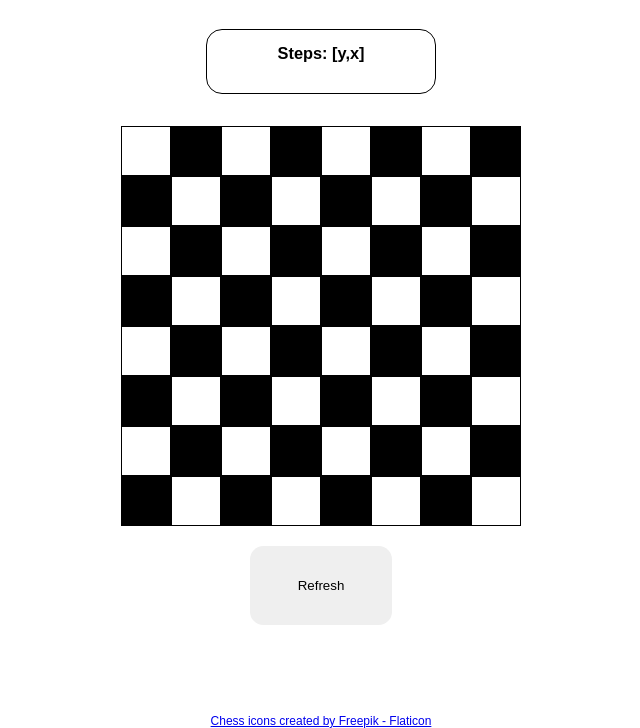
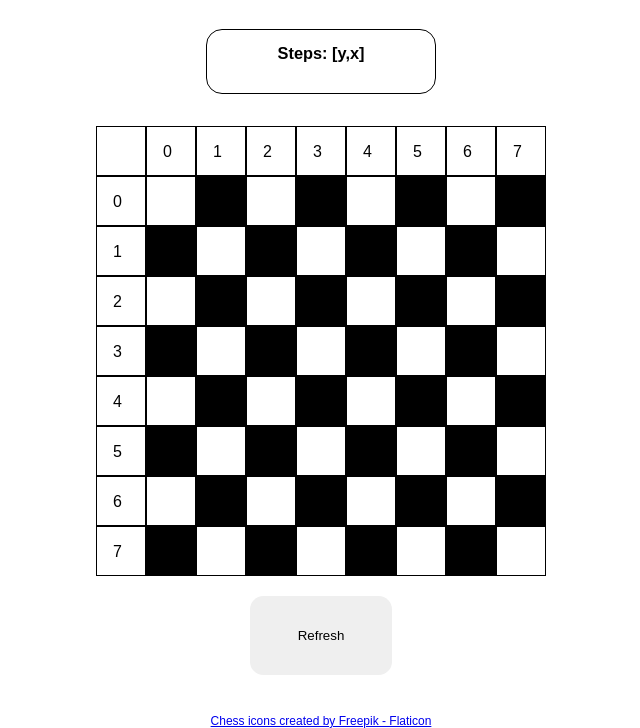
Before and after one commit to kmthehippie/Knight-Travails, a plain HTML site: page index.html in a window 1280 px wide. Both pictures are taken after a click on the button "Start". Shown: the part 72-800 px from the top of the page, without its empty margins (319-959 px from the left). Drawn offline with Linux system fonts and the light colour scheme.

Commit message:
Tweak CSS and create x and y axis Tweak tweak

```diff
--- a/gameboard.js
+++ b/gameboard.js
@@ -19,6 +19,10 @@ const Gb = {
 
             }
         }
+        const top = document.querySelector(".top")
+        const left = document.querySelector(".left")
+        top.classList.remove("inactive");
+        left.classList.remove("inactive");
 
         const cells = document.querySelectorAll(".cell")
         for(let i = 0; i < Gb.board.length; i++){
--- a/index.html
+++ b/index.html
@@ -14,7 +14,34 @@
             <h3>Steps: [y,x]</h3>
         </div>
         <button id="start-btn" class="">Start</button>
-        <div class="gameboard"></div>
+        <div class="board">
+            <div class="top inactive">
+                <div class="numberedCells "></div>
+                <div class="numberedCells ">0</div>
+                <div class="numberedCells ">1</div>
+                <div class="numberedCells ">2</div>
+                <div class="numberedCells ">3</div>
+                <div class="numberedCells ">4</div>
+                <div class="numberedCells ">5</div>
+                <div class="numberedCells ">6</div>
+                <div class="numberedCells ">7</div>
+            </div>
+            <div class="left-board">
+                <div class="left inactive">
+                    <div class="numberedCells ">0</div>
+                    <div class="numberedCells ">1</div>
+                    <div class="numberedCells ">2</div>
+                    <div class="numberedCells ">3</div>
+                    <div class="numberedCells ">4</div>
+                    <div class="numberedCells ">5</div>
+                    <div class="numberedCells ">6</div>
+                    <div class="numberedCells ">7</div>
+                </div>
+                <div class="gameboard"></div>
+            </div>
+
+        </div>
+
         <div class="refresh"></div>
 
 
--- a/styles.css
+++ b/styles.css
@@ -80,3 +80,22 @@ button.inactive{
     border-radius: 1rem;
     font-size: 14px;
 }
+
+.top{
+    display: flex;
+}
+.numberedCells{
+    width: 16px;
+    height: 16px;
+    padding: 1rem;
+    border: 1px solid black;
+}
+.top.inactive{
+    display: none;
+}
+.left.inactive{
+    display: none;
+}
+.left-board{
+    display: flex;
+}
```
